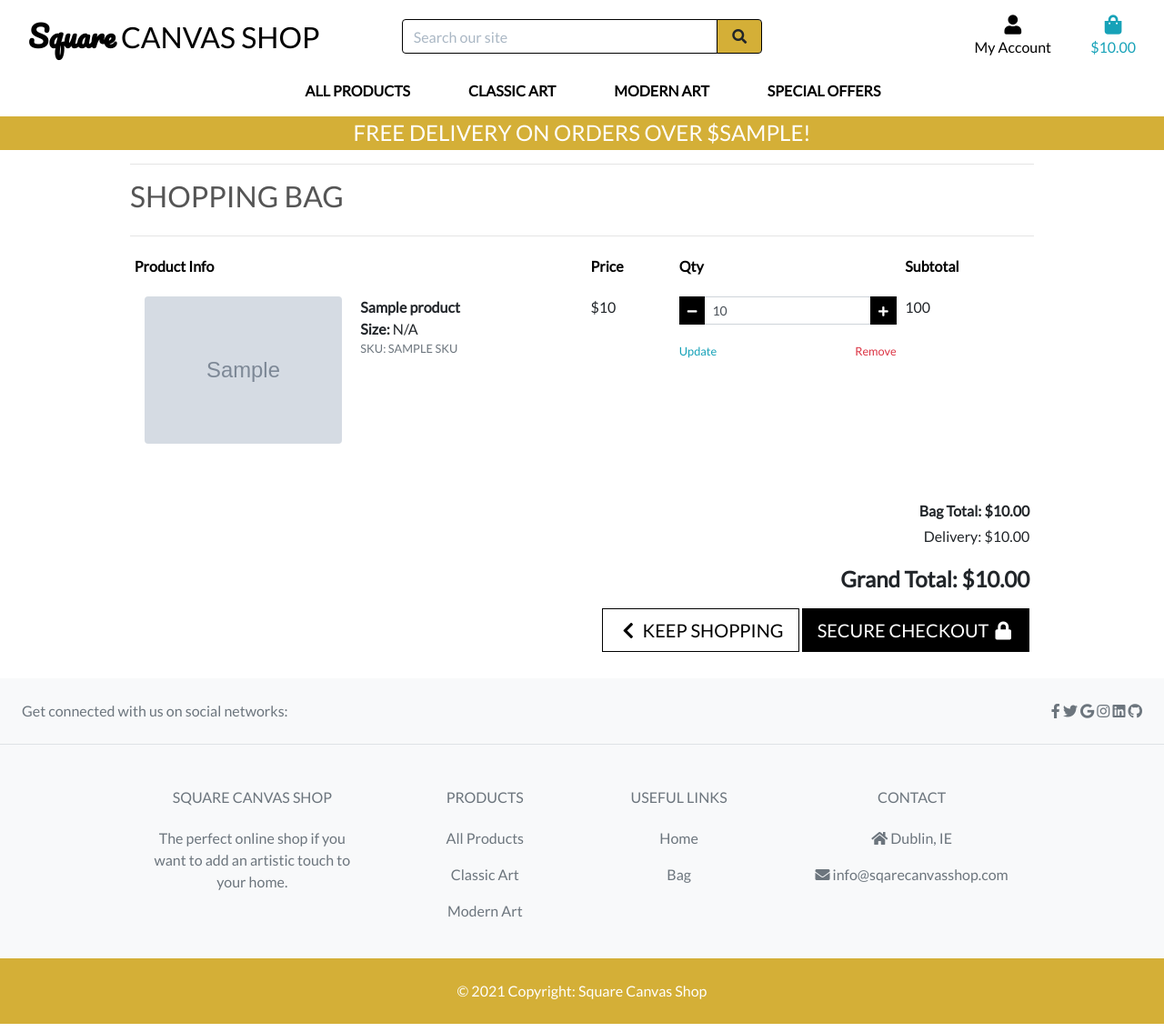
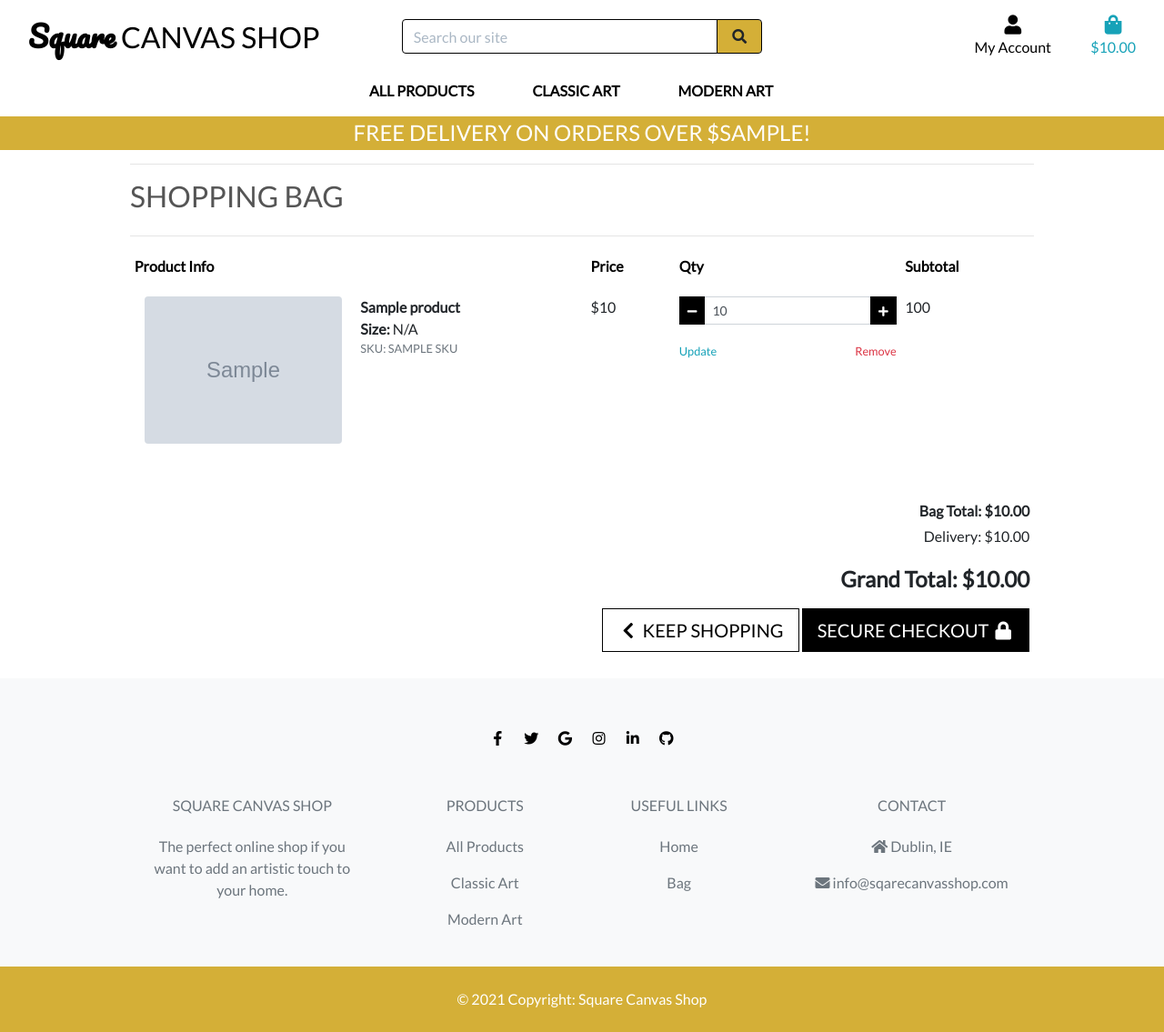
Before and after one commit to tizcoppoli/ms4-art-store, a Django app: template bag/templates/bag/bag.html in a window 1280 px wide. Shown: the whole page at 91% size. Run offline with Django 3.2, Linux system fonts and the light colour scheme; the template is opened without the code that fills it: most values are stand-ins (such as "Sample title", 1, 10 or a date in 2020); grey boxes marked "Sample" are stand-in pictures; some libraries are stand-ins or nearby versions.

Commit message:
updated categories and menu

```diff
--- a/templates/base.html
+++ b/templates/base.html
@@ -156,38 +156,39 @@
     {% endblock %}
 
     <!-- Footer -->
-    <footer class="text-center text-lg-start bg-light text-muted">
+    <footer class="text-center text-lg-start bg-light text-muted" style="padding-top: 50px;">
         <!-- Section: Social media -->
-        <section class="d-flex justify-content-center justify-content-lg-between p-4 border-bottom">
-            <!-- Left -->
-            <div class="me-5 d-none d-lg-block">
-                <span>Get connected with us on social networks:</span>
-            </div>
-            <!-- Left -->
+        <section class="mb-4">
+            <!-- Facebook -->
+            <a class="btn btn-floating m-1 icon text-black" href="#!" role="button"
+              ><i class="fab fa-facebook-f"></i
+            ></a>
 
-            <!-- Right -->
-            <div>
-                <a href="" class="me-4 text-reset">
-                    <i class="fab fa-facebook-f"></i>
-                </a>
-                <a href="" class="me-4 text-reset">
-                    <i class="fab fa-twitter"></i>
-                </a>
-                <a href="" class="me-4 text-reset">
-                    <i class="fab fa-google"></i>
-                </a>
-                <a href="" class="me-4 text-reset">
-                    <i class="fab fa-instagram"></i>
-                </a>
-                <a href="" class="me-4 text-reset">
-                    <i class="fab fa-linkedin"></i>
-                </a>
-                <a href="" class="me-4 text-reset">
-                    <i class="fab fa-github"></i>
-                </a>
-            </div>
-            <!-- Right -->
-        </section>
+            <!-- Twitter -->
+            <a class="btn btn-floating m-1 icon text-black" href="#!" role="button"
+              ><i class="fab fa-twitter"></i
+            ></a>
+
+            <!-- Google -->
+            <a class="btn btn-floating m-1 icon text-black" href="#!" role="button"
+              ><i class="fab fa-google"></i
+            ></a>
+
+            <!-- Instagram -->
+            <a class="btn btn-floating m-1 icon text-black" href="#!" role="button"
+              ><i class="fab fa-instagram"></i
+            ></a>
+
+            <!-- Linkedin -->
+            <a class="btn btn-floating m-1 icon text-black" href="#!" role="button"
+              ><i class="fab fa-linkedin-in"></i
+            ></a>
+
+            <!-- Github -->
+            <a class="btn btn-floating m-1 icon text-black" href="#!" role="button"
+              ><i class="fab fa-github"></i
+            ></a>
+          </section>
         <!-- Section: Social media -->
 
         <!-- Section: Links  -->
--- a/templates/includes/main-nav.html
+++ b/templates/includes/main-nav.html
@@ -22,10 +22,9 @@
                 Classic Art
             </a>
             <div class="dropdown-menu border-0" aria-labelledby="clothing-link">
-                <a href="{% url 'products' %}?category=activewear,essentials" class="dropdown-item">Activewear &amp; Essentials</a>
-                <a href="{% url 'products' %}?category=jeans" class="dropdown-item">Jeans</a>
-                <a href="{% url 'products' %}?category=shirts" class="dropdown-item">Shirts</a>
-                <a href="{% url 'products' %}?category=activewear,essentials,jeans,shirts" class="dropdown-item">All Clothing</a>
+                <a href="{% url 'products' %}?category=sandro_botticelli" class="dropdown-item">Sandro Botticelli</a>
+                <a href="{% url 'products' %}?category=leonardo_da_vinci" class="dropdown-item">Leonardo da Vinci</a>
+                <a href="{% url 'products' %}?category=sandro_botticelli,leonardo_da_vinci" class="dropdown-item">All Classic Art</a>
             </div>
         </li>
 
@@ -34,13 +33,13 @@
                 Modern Art
             </a>
             <div class="dropdown-menu border-0" aria-labelledby="homeware-link">
-                <a href="{% url 'products' %}?category=bed_bath" class="dropdown-item">Bed &amp; Bath</a>
-                <a href="{% url 'products' %}?category=kitchen_dining" class="dropdown-item">Kitchen &amp; Dining</a>
-                <a href="{% url 'products' %}?category=bed_bath,kitchen_dining" class="dropdown-item">All Homeware</a>
+                <a href="{% url 'products' %}?category=vincent_van_gogh" class="dropdown-item">Vincent van Gogh</a>
+                <a href="{% url 'products' %}?category=pablo_picasso" class="dropdown-item">Pablo Picasso</a>
+                <a href="{% url 'products' %}?category=vincent_van_gogh,pablo_picasso" class="dropdown-item">All Modern Art</a>
             </div>
         </li>
 
-        <li class="nav-item dropdown">
+        <!-- <li class="nav-item dropdown">
             <a class="logo-font font-weight-bold nav-link text-black" href="#" id="specials-link" data-toggle="dropdown" aria-haspopup="true" aria-expanded="false">
                 Special Offers
             </a>
@@ -50,6 +49,6 @@
                 <a href="{% url 'products' %}?category=clearance" class="dropdown-item">Clearance</a>
                 <a href="{% url 'products' %}?category=new_arrivals,deals,clearance" class="dropdown-item">All Specials</a>
             </div>
-        </li>
+        </li> -->
     </ul>
 </div>
```
